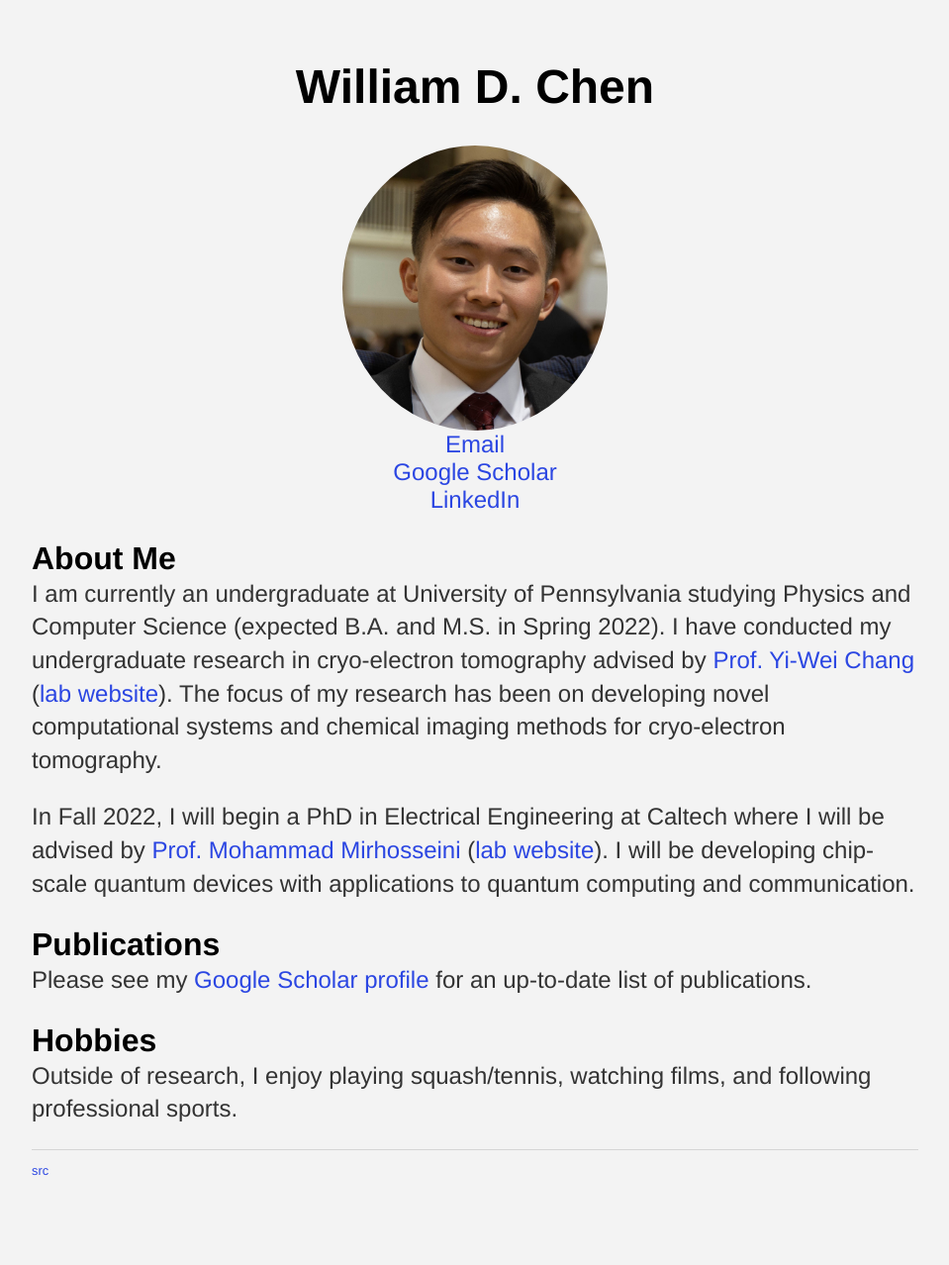
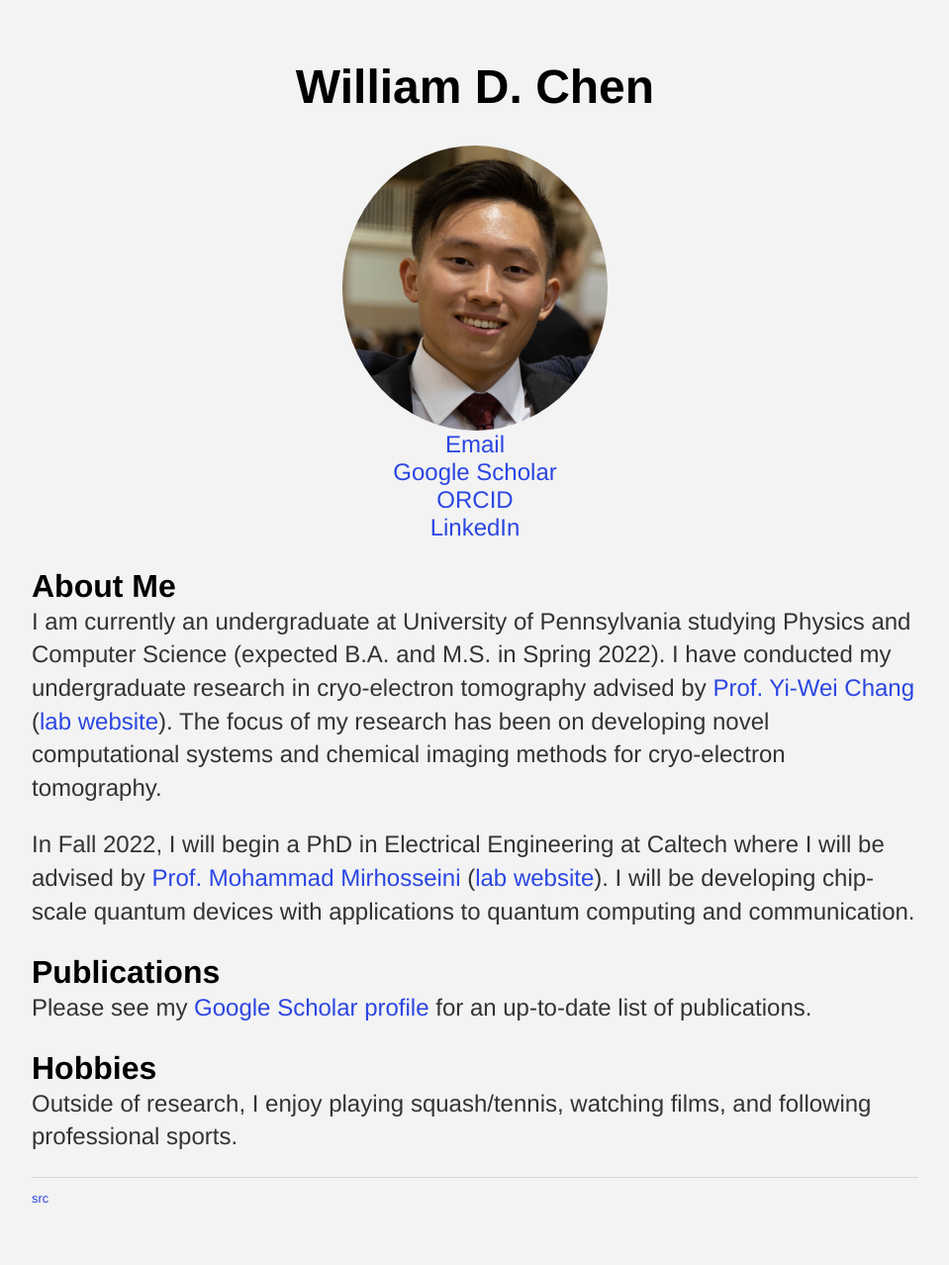
Before and after one commit to bchen00/bchen00.github.io, a Jekyll site: the page built from index.html, in a window 1280 px wide. Shown: the whole page at 99% size, without its empty margins (160-1119 px from the left). Built offline with Jekyll 4.4.1, drawn with Linux system fonts in a browser that asks for light colours; before the commit the page ends 1250 px from its top, so only the background shows below that.

Commit message:
added ORCID profile

```diff
--- a/index.html
+++ b/index.html
@@ -9,6 +9,7 @@
 		<span class="caption">
 			<a href="mailto:wchen22@sas.upenn.edu">Email</a><br>
 			<a href="https://scholar.google.com/citations?hl=en&user=wwwTbTYAAAAJ"> Google Scholar</a><br>
+			<a href="https://orcid.org/0000-0002-0594-4065">ORCID</a><br>
 			<a href="https://linkedin.com/in/william-chen-b51524187">LinkedIn</a>
 		</span>
 	</div>
```
